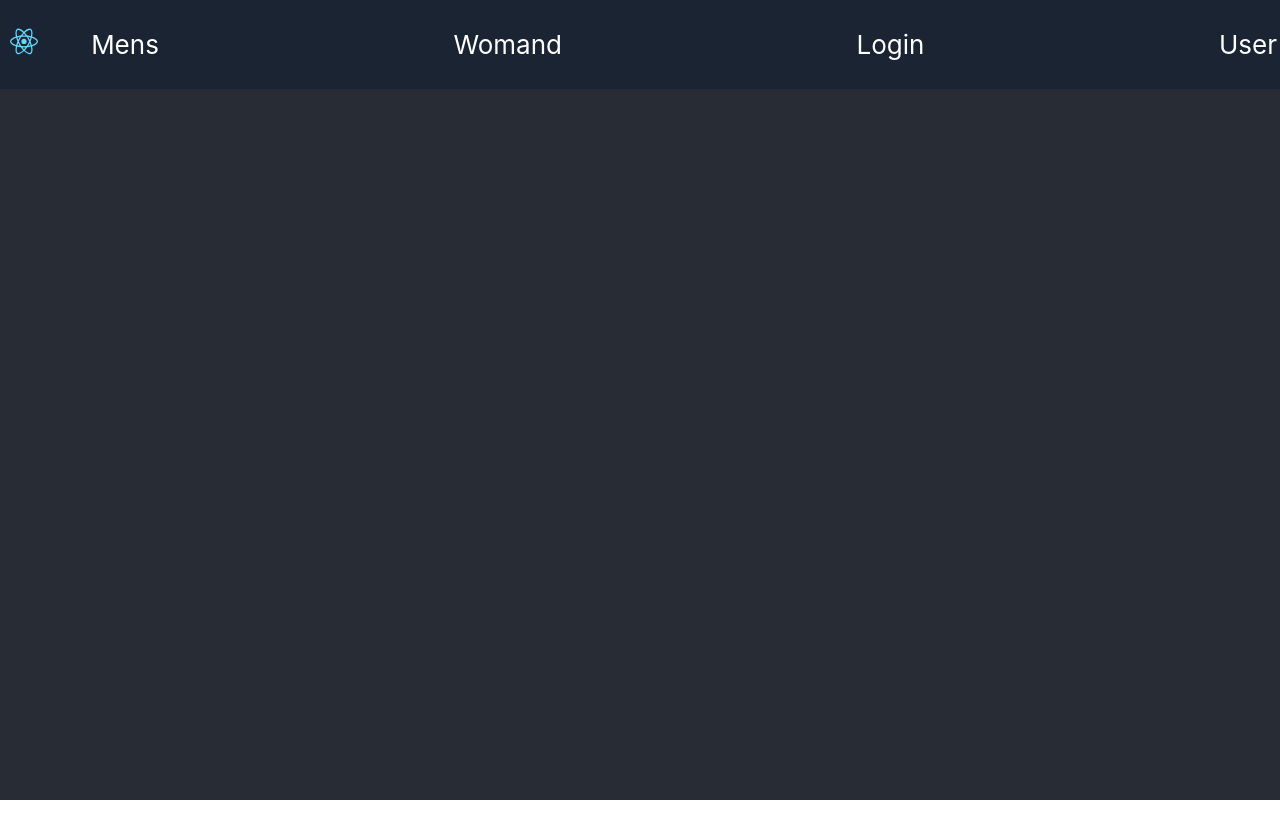
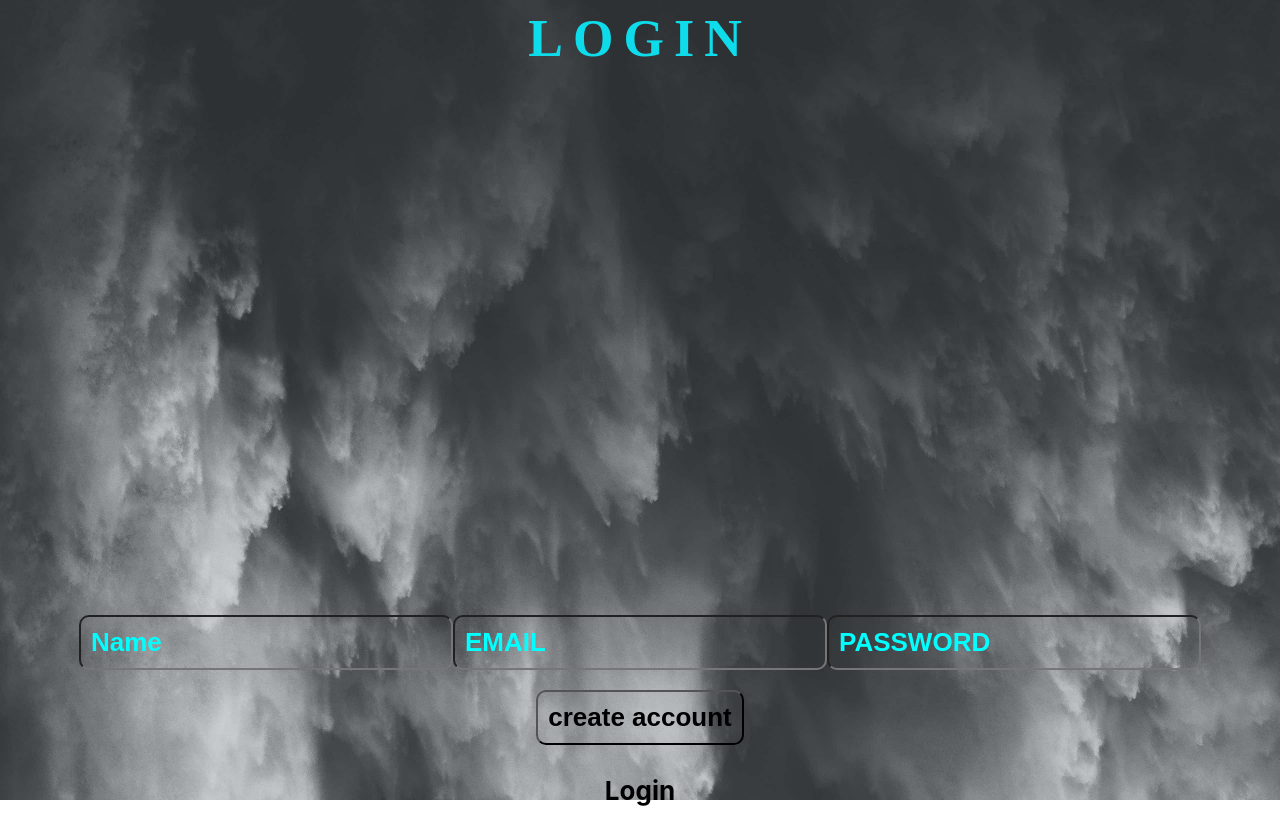
Before and after one commit to IamDavidev/PokeApiApp, a React (Vite) app: page /singup in a window 1280 px wide. Before the commit the page ends 800 px from the top, so only its background shows below. Built offline with nearby package versions, Linux system fonts and the light colour scheme.

Commit message:
Login screen create full

```diff
--- a/src/App.css
+++ b/src/App.css
@@ -1,50 +1,174 @@
 .APP {
-  /* height: 100%; */
   text-align: center;
   font-size: calc(10px + 2vmin);
-  background-color: #282c34;
   min-height: 100vh;
 }
 
-a{
-  text-decoration:none;
-  color:white;
+a {
+  text-decoration: none;
+  color: white;
 }
+
 /* login screen */
-.login-screen {
-  background-color: #282c34;
-  height: 100%;
+.login_screen,
+.singup_page {
+  background-image: url("/assets/LoginScreen.jpg");
+  background-size: cover;
+  height: 100vh;
   width: 100%;
   display: flex;
   flex-direction: column;
   justify-content: center;
   align-items: center;
+
 }
+
+.login_title {
+  font-size: calc(10px + 2vmin);
+  color: rgb(15, 220, 235);
+  font-weight: bold;
+  margin-bottom: 40%;
+  margin-top: 0;
+  letter-spacing: 10px;
+  font-family: cursive;
+}
+
+.render_login_container {
+  display: flex;
+  flex-direction: column;
+  margin-bottom: 40%;
+}
+
+.btn_singUp {
+  /* background-color: rgb(231, 231, 231); */
+  color: rgb(0, 0, 0);
+  border-radius: 10px;
+  padding: 10px;
+  font-weight: bold;
+  margin-top: 10px;
+  margin-bottom: 10px;
+  border: 2px solid rgb(0, 0, 0);
+  cursor: pointer;
+}
+
+.btn_login {
+  /* background-color: rgb(15, 220, 235); */
+  color: rgb(0, 0, 0);
+  border-radius: 10px;
+  padding: 10px;
+  margin-top: 10px;
+  margin-bottom: 10px;
+  border: 2px solid rgb(0, 0, 0);
+  cursor: pointer;
+  font-weight: bold;
+}
+
+/* singup */
+#name_signup {
+  background: transparent;
+  margin-bottom: 10px;
+  border-radius: 10px;
+  padding: 10px;
+  font-weight: bold;
+  font-size: calc(10px + 2vmin);
+  color: rgb(0, 0, 0);
+}
+#name_signup:focus {
+  outline: none;
+}
+#name_signup::placeholder {
+  color: #0ff;
+}
+#email_signup {
+  background: transparent;
+  margin-bottom: 10px;
+  border-radius: 10px;
+  padding: 10px;
+  font-weight: bold;
+  font-size: calc(10px + 2vmin);
+  color: rgb(0, 0, 0);
+}
+#email_signup:focus {
+  outline: none;
+}
+#email_signup::placeholder {
+  color: #0ff;
+}
+#password_signup {
+  background: none;
+  margin-bottom: 10px;
+  border-radius: 10px;
+  padding: 10px;
+  font-weight: bold;
+  font-size: calc(10px + 2vmin);
+  color: rgb(0, 0, 0);
+
+}
+#password_signup:focus {
+  outline: none;
+}
+#password_signup::placeholder {
+  color: #0ff;
+}
+.create_signup {
+  background: fixed;
+  margin-top: 10px;
+  margin-bottom: 10px;
+  border-radius: 10px;
+  padding: 10px;
+  font-weight: bold;
+  font-size: calc(10px + 2vmin);
+  color: rgb(0, 0, 0);
+}
+
+.login_singup{
+  display:block;
+  background: fixed;
+  margin-top: 10px;
+  margin-bottom: 10px;
+  border-radius: 10px;
+  padding: 10px;
+  font-weight: bold;
+  font-size: calc(10px + 2vmin);
+  color: rgb(0, 0, 0);
+}
+
 /* NAVBAR */
-.nav{
-  background:#1a2433
+.nav {
+  background: #1a2433
 }
-.nav__container{
-  display:flex;
-  justify-content:space-between;
-  align-items:center;
+
+.nav__container {
+  display: flex;
+  justify-content: space-between;
+  align-items: center;
   /* padding:0px 20px; */
-  width:100%;
+  width: 100%;
 }
-.nav__logo{
-  width:50px
+
+.nav__logo {
+  width: 50px
 }
-.container__links{
-  width:100%;
+
+.container__links {
+  width: 100%;
 }
-.nav__links{
-  display:flex;
-  justify-content:space-between;
-  align-items:center;
+
+.nav__links {
+  display: flex;
+  justify-content: space-between;
+  align-items: center;
 }
-li{
-  margin:1px;
-  list-style:none;
+
+li {
+  margin: 1px;
+  list-style: none;
   text-decoration: none;
-  margin:3px;
+  margin: 3px;
 }
+
+/* media query
+  .btn_singUp:hover {
+    background-color: rgb(2, 54, 83);
+    color: rgb(231, 231, 231);
+  } */
--- a/src/App.jsx
+++ b/src/App.jsx
@@ -1,11 +1,11 @@
 import './App.css';
 import LoginRoute from './routes/LoginRoute'
-import AppRoute from './routes/AppRoute'
+// import AppRoute from './routes/AppRoute'
 function App() {
   return (
     <div className="APP">
       <LoginRoute />
-      <AppRoute />
+      {/* <AppRoute /> */}
     </div>
   );
 }
--- a/src/components/LoginScreen.jsx
+++ /dev/null
@@ -1,11 +0,0 @@
-const LoginScreen = () => {
-  return (
-    <div className="login-screen">
-     <h1>
-       LOGIN PAGE MAIN
-     </h1>
-    </div>
-  );
-};
-
-export default LoginScreen;
--- /dev/null
+++ b/src/components/LoginTitle.jsx
@@ -0,0 +1,9 @@
+const LoginTitle = () => {
+  return (
+    <div className="login_title">
+      <h1>LOGIN</h1>
+    </div>
+  );
+};
+
+export default LoginTitle;
--- /dev/null
+++ b/src/pages/Login.jsx
@@ -0,0 +1,7 @@
+const Login = () => {
+    return <h1>Login</h1>
+}
+
+
+
+export default Login;
--- /dev/null
+++ b/src/pages/LoginScreen.jsx
@@ -0,0 +1,26 @@
+import { Link } from 'react-router-dom';
+import LoginTitle from '../components/LoginTitle';
+
+const LoginScreen = () => {
+  return (
+    <div className="login_screen">
+     <LoginTitle />
+      <div className='render_login_container'   >
+        <Link className='btn_singUp'  to="/singup">Sing up</Link>
+        <Link  className='btn_login' to="/login">Login</Link>
+      </div>
+      <footer>
+        <p>
+          © 2020 Copyright:{' '}
+          <a
+            href='#'
+          >
+          David Lezama
+          </a>
+        </p>
+      </footer>
+    </div>
+  );
+};
+
+export default LoginScreen;
--- /dev/null
+++ b/src/pages/SingUp.jsx
@@ -0,0 +1,25 @@
+import LoginTitle from '../components/LoginTitle';
+import { Link } from 'react-router-dom';
+const SignUp = () => {
+  console.log('singup');
+  return (
+    <div className="singup_page">
+      <LoginTitle />
+      <div className="singup_page_container">
+        <form>
+          <input type="text" id="name_signup" placeholder="Name" />
+          <input type="email" id="email_signup" placeholder="EMAIL" />
+          <input type="password" id="password_signup" placeholder="PASSWORD" />
+        </form>
+      </div>
+      <div>
+        <button className="create_signup">create account</button>
+        <Link className="login_singup" to="/login">
+          Login
+        </Link>
+      </div>
+    </div>
+  );
+};
+
+export default SignUp;
--- a/src/routes/AppRoute.jsx
+++ /dev/null
@@ -1,18 +0,0 @@
-import { BrowserRouter as Routes, Route, Switch } from 'react-router-dom';
-import Navbar from '../components/Navbar'
-const AppRoute = () => {
-  return (
-    <Routes>
-      <Navbar />
-      <Switch>
-        <Route path="/" />
-        <Route path="/womand" />
-        <Route path="/mens" />
-        <Route path="/login" />
-        <Route path="/user" />
-      </Switch>
-    </Routes>
-  );
-};
-
-export default AppRoute;
--- a/src/routes/LoginRoute.jsx
+++ b/src/routes/LoginRoute.jsx
@@ -1,10 +1,14 @@
 import { BrowserRouter as Routes, Route, Switch } from 'react-router-dom';
-import LoginScreen from '../components/LoginScreen'
+import Login from '../pages/Login';
+import LoginScreen from '../pages/LoginScreen';
+import SignUp from '../pages/SingUp';
 const LoginRoute = () => {
   return (
     <Routes>
       <Switch>
-      <Route path="/login" component={LoginScreen} />
+        <Route exact path="/" component={LoginScreen} />
+        <Route exact path="/singup" component={SignUp} />
+        <Route exact path="/login" component={Login} />
       </Switch>
     </Routes>
   );
```
Also changed, not shown: assets/LoginScreen.jpg (added), 1 other file (tests, documents, lock files or other folders).
